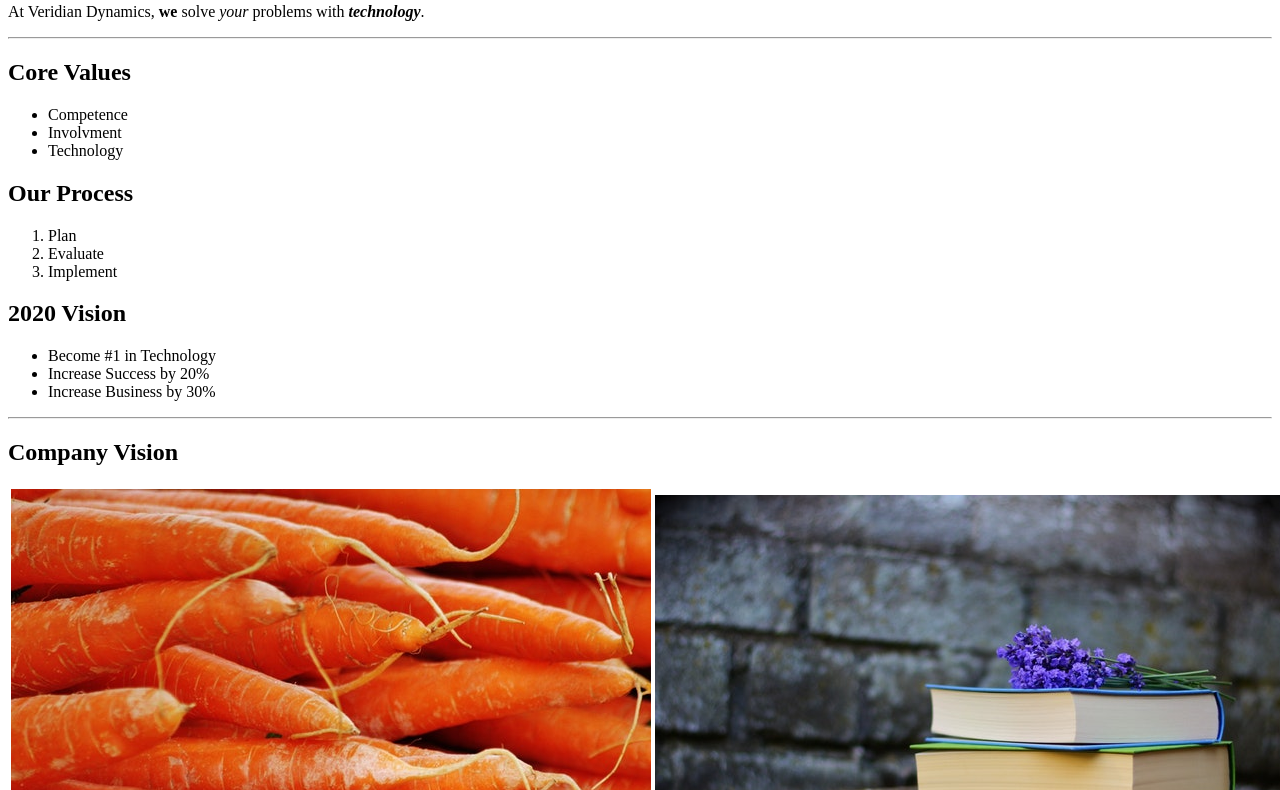
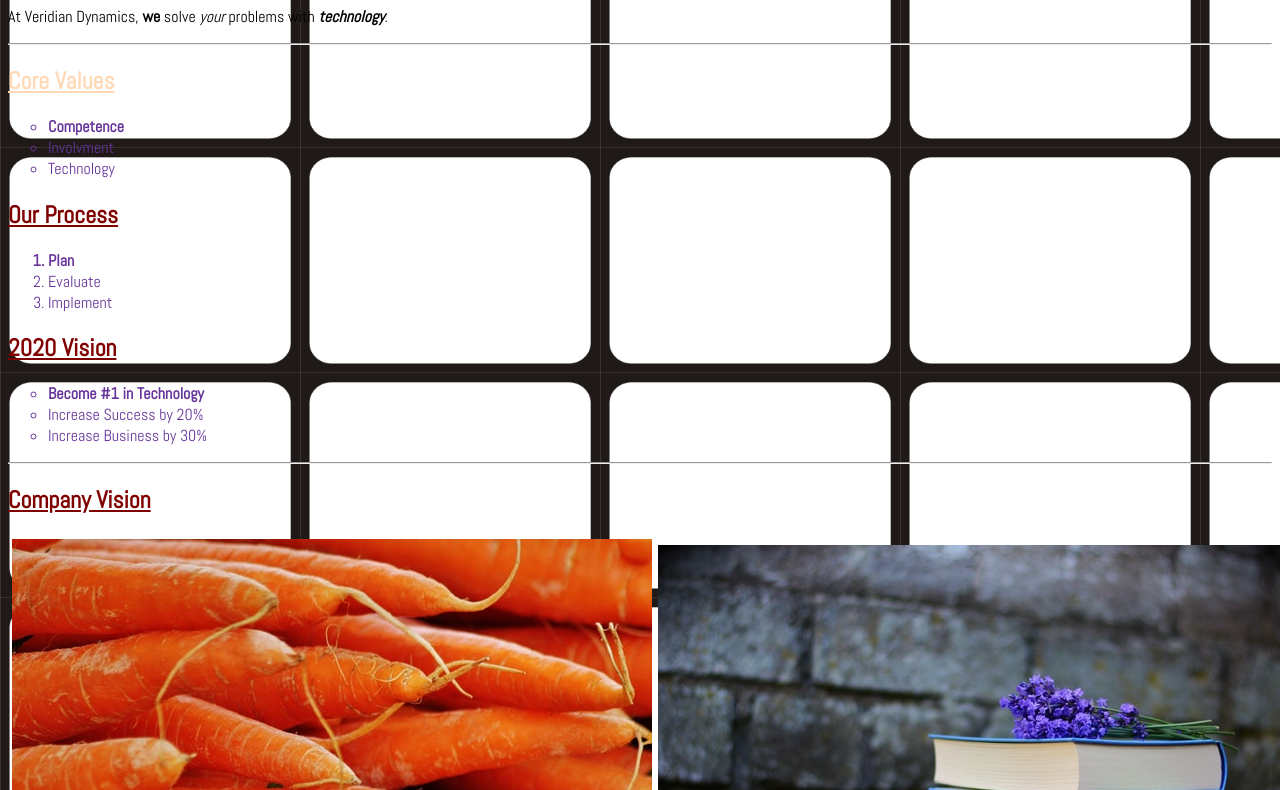
Before and after one commit to acano0824/sequoia-web-exercises, a plain HTML site: page welcome.html in a window 1280 px wide. Shown: the part 77-867 px from the top of the page. Drawn offline with Linux system fonts and the light colour scheme.

Commit message:
added styling to page with embedded styling

```diff
--- a/welcome.html
+++ b/welcome.html
@@ -3,30 +3,102 @@
 <head>
     <meta charset="UTF-8">
     <title>Welcome to Veridian Dynamics!</title>
+    <link rel="stylesheet" href="https://fonts.googleapis.com/css?family=Abel">
+    <!--<link rel="stylesheet" href="css/style.css">-->
+    <style>
+
+        /*Multiple Selector*/
+        h1, h2 {
+            text-decoration: underline;
+            color: maroon;
+
+
+        }
+        /*Element Selector*/
+        body {
+            font-family: 'Abel', sans-serif;
+            background-image: url("img/black-border-clipart.jpeg");
+            background-size: 300px;
+
+        }
+
+        /* Id Selector */
+        #core_values {
+            color: peachpuff;
+        }
+
+        .purple {
+            color: rebeccapurple;
+        }
+
+        .first_item {
+            font-weight: bold;
+        }
+
+        h1 {
+            text-align: center;
+        }
+
+
+        /* unvisited link (:link) */
+        a:link {
+            color: red;
+        }
+
+        /* visited link (:visited) */
+        a:visited {
+            color: black;
+        }
+
+        /* mouse hover over link (:hover) */
+        a:hover {
+            color: blue;
+        }
+
+        /* active/selected link (:active) */
+        a:active {
+            color: green;
+        }
+
+        ul {
+            list-style: circle;
+        }
+
+         th, td {
+            padding: 2px;
+        }
+
+         th {
+            font-weight: bold;
+            text-decoration: underline;
+        }
+    </style>
+
+
 </head>
 <body>
 
 <a id="top"></a>
-    <h1>Welcome to Veridian Dynamics!</h1>
+    <h1 class="fancy-header">Welcome to Veridian Dynamics!</h1>
     <p>At Veridian Dynamics, <strong>we</strong> solve <em>your</em> problems with <strong><em>technology</em></strong>.</p>
 <hr>
-    <h2>Core Values</h2>
+    <h2 id="core_values">Core Values</h2>
     <ul>
-        <li>Competence</li>
-        <li>Involvment</li>
-        <li>Technology</li>
+        <li class="purple first_item">Competence</li>
+        <li class="purple">Involvment</li>
+        <li class="purple">Technology</li>
     </ul>
     <h2>Our Process</h2>
     <ol>
-        <li>Plan</li>
-        <li>Evaluate</li>
-        <li>Implement</li>
+        <li class="purple first_item">Plan</li>
+        <li class="purple">Evaluate</li>
+        <li class="purple">Implement</li>
     </ol>
     <h2>2020 Vision</h2>
     <ul>
-        <li>Become #1 in Technology</li>
-        <li>Increase Success by 20%</li>
-        <li>Increase Business by 30%</li>
+        <li class="purple first_item">Become #1 in Technology</li>
+        <li class="purple">Increase Success by 20%</li>
+        <li class="purple">Increase Business by 30%</li>
     </ul>
 <hr>
     <h2>Company Vision</h2>
```
Also changed, not shown: img/black-border-clipart.jpeg (added).
